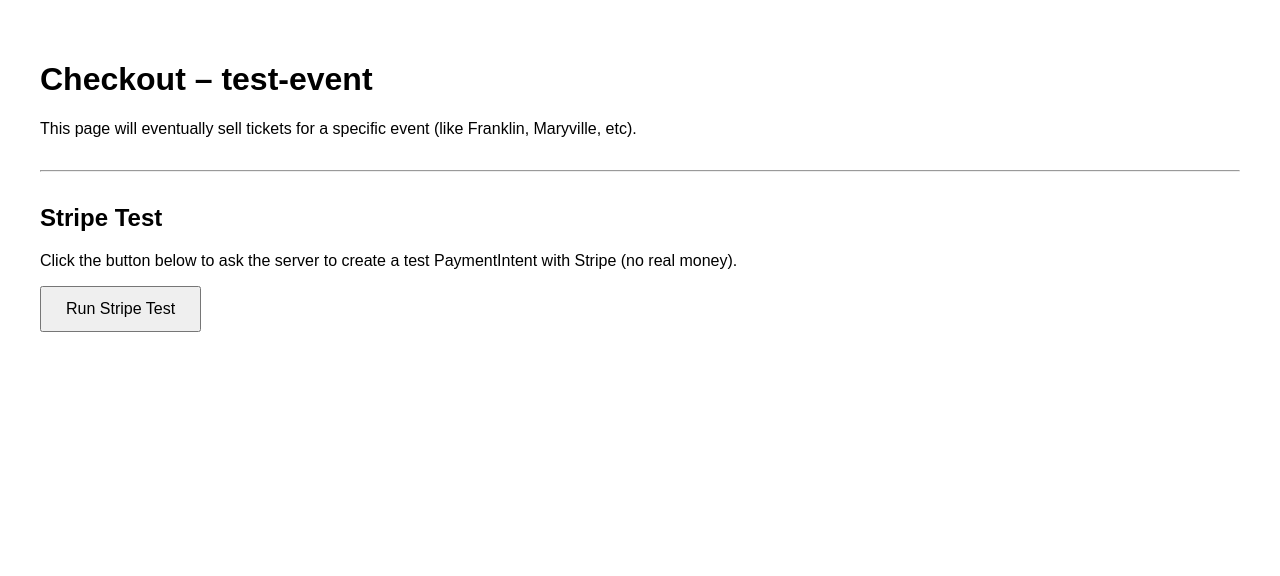
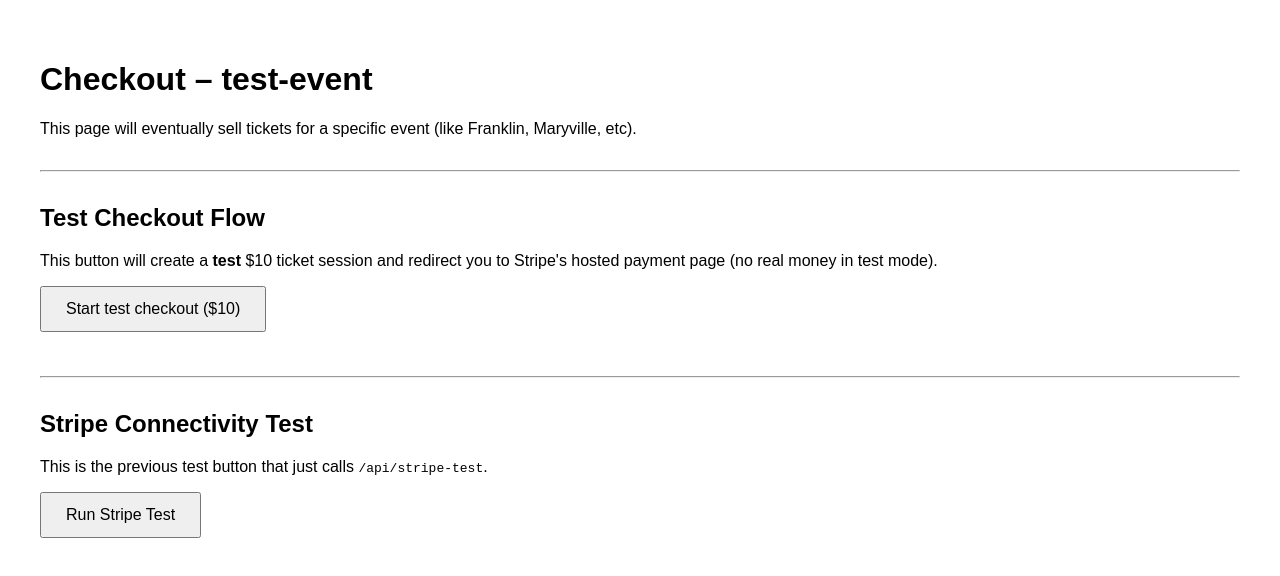
Before and after one commit to JohnOszajca/anrs-checkout, a Next.js app: page /checkout/test-event in a window 1280 px wide. Shown: the top 576 px of the page. Built offline with nearby package versions, Linux system fonts and the light colour scheme.

Commit message:
Update [slug].js

```diff
--- a/pages/checkout/[slug].js
+++ b/pages/checkout/[slug].js
@@ -5,21 +5,51 @@ export default function CheckoutPage() {
   const router = useRouter();
   const { slug } = router.query;
 
-  const [loading, setLoading] = useState(false);
-  const [result, setResult] = useState(null);
+  const [testLoading, setTestLoading] = useState(false);
+  const [testResult, setTestResult] = useState(null);
 
+  const [checkoutLoading, setCheckoutLoading] = useState(false);
+  const [checkoutError, setCheckoutError] = useState("");
+
+  // Old test button: calls /api/stripe-test
   async function handleTestPayment() {
-    setLoading(true);
-    setResult(null);
-
+    setTestLoading(true);
+    setTestResult(null);
     try {
       const res = await fetch("/api/stripe-test");
       const data = await res.json();
-      setResult(data);
+      setTestResult(data);
     } catch (err) {
-      setResult({ ok: false, error: err.message || "Network error" });
+      setTestResult({ ok: false, error: err.message || "Network error" });
     } finally {
-      setLoading(false);
+      setTestLoading(false);
+    }
+  }
+
+  // New button: create Checkout Session and redirect to Stripe
+  async function handleStartCheckout() {
+    setCheckoutLoading(true);
+    setCheckoutError("");
+    try {
+      const res = await fetch("/api/create-checkout-session", {
+        method: "POST",
+        headers: { "Content-Type": "application/json" },
+        body: JSON.stringify({ slug })
+      });
+
+      const data = await res.json();
+      if (data.ok && data.url) {
+        // Send the user to Stripe's hosted checkout page
+        window.location.href = data.url;
+      } else {
+        setCheckoutError(
+          data.error || "Something went wrong starting checkout."
+        );
+      }
+    } catch (err) {
+      setCheckoutError(err.message || "Network error starting checkout.");
+    } finally {
+      setCheckoutLoading(false);
     }
   }
 
@@ -33,25 +63,50 @@ export default function CheckoutPage() {
 
       <hr style={{ margin: "2rem 0" }} />
 
-      <h2>Stripe Test</h2>
+      <h2>Test Checkout Flow</h2>
       <p>
-        Click the button below to ask the server to create a test PaymentIntent
-        with Stripe (no real money).
+        This button will create a <strong>test</strong> $10 ticket session and
+        redirect you to Stripe&apos;s hosted payment page (no real money in
+        test mode).
+      </p>
+
+      <button
+        onClick={handleStartCheckout}
+        disabled={checkoutLoading}
+        style={{
+          padding: "0.75rem 1.5rem",
+          fontSize: "1rem",
+          cursor: checkoutLoading ? "default" : "pointer",
+          marginBottom: "0.75rem"
+        }}
+      >
+        {checkoutLoading ? "Starting checkout..." : "Start test checkout ($10)"}
+      </button>
+
+      {checkoutError && (
+        <p style={{ color: "red" }}>Error: {checkoutError}</p>
+      )}
+
+      <hr style={{ margin: "2rem 0" }} />
+
+      <h2>Stripe Connectivity Test</h2>
+      <p>
+        This is the previous test button that just calls <code>/api/stripe-test</code>.
       </p>
 
       <button
         onClick={handleTestPayment}
-        disabled={loading}
+        disabled={testLoading}
         style={{
           padding: "0.75rem 1.5rem",
           fontSize: "1rem",
-          cursor: loading ? "default" : "pointer"
+          cursor: testLoading ? "default" : "pointer"
         }}
       >
-        {loading ? "Talking to Stripe..." : "Run Stripe Test"}
+        {testLoading ? "Talking to Stripe..." : "Run Stripe Test"}
       </button>
 
-      {result && (
+      {testResult && (
         <div style={{ marginTop: "1.5rem" }}>
           <h3>Result:</h3>
           <pre
@@ -62,7 +117,7 @@ export default function CheckoutPage() {
               wordBreak: "break-word"
             }}
           >
-            {JSON.stringify(result, null, 2)}
+            {JSON.stringify(testResult, null, 2)}
           </pre>
         </div>
       )}
```
